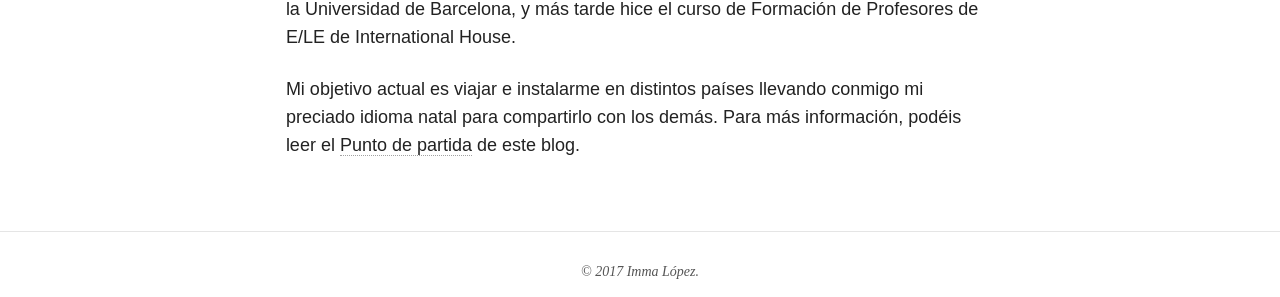
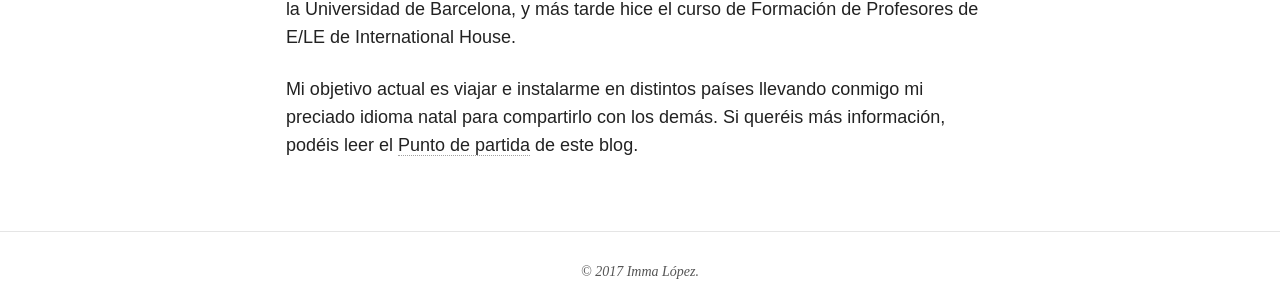
Before and after one commit to immalopez/immalopez.github.io, a Jekyll site: the page built from about/index.md, in a window 1280 px wide. Shown: the part 1038-1335 px from the top of the page. Built offline with Jekyll 4.4.1, drawn with Linux system fonts in a browser that asks for light colours; nearby versions of some CDN libraries.

Commit message:
Update index.md

```diff
--- a/about/index.md
+++ b/about/index.md
@@ -17,4 +17,4 @@ Mi nombre es Imma López Solà. Nacida y criada en Barcelona (España), he estad
 
 En 2016 me gradué con honores en Teoría de la Literatura y Literatura Comparada por la Universidad de Barcelona, y más tarde hice el curso de Formación de Profesores de E/LE de International House.
 
-Mi objetivo actual es viajar e instalarme en distintos países llevando conmigo mi preciado idioma natal para compartirlo con los demás. Para más información, podéis leer el [Punto de partida](https://immalopez.github.io/blog/punto-de-partida/) de este blog.
+Mi objetivo actual es viajar e instalarme en distintos países llevando conmigo mi preciado idioma natal para compartirlo con los demás. Si queréis más información, podéis leer el [Punto de partida](https://immalopez.github.io/blog/punto-de-partida/) de este blog.
```
